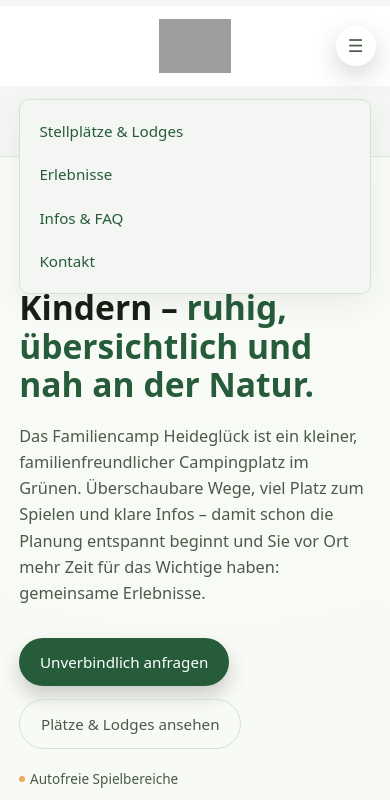
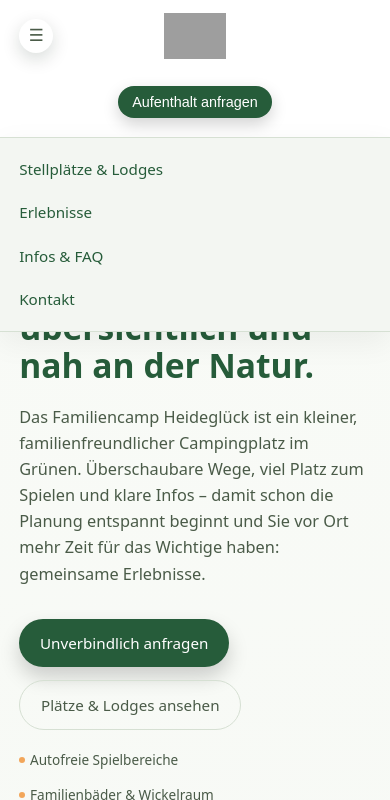
Before and after one commit to HeimHafen/familiencamp-heideglueck, a plain HTML site: page index.html in a window 390 px wide. Both pictures are taken after a click on the button "Navigation umschalten". Shown: the top 800 px of the page. Drawn offline with Linux system fonts and the light colour scheme; grey boxes are pictures that could not be loaded.

Commit message:
index.html

```diff
--- a/index.html
+++ b/index.html
@@ -101,61 +101,31 @@
       border: 0;
     }
 
-    /* ========== Header & full-width Banner ========== */
+    /* ========== Header im Azur-Stil ========== */
 
     .site-header {
       position: sticky;
       top: 0;
       z-index: 100;
+      background: #ffffff;
+      border-bottom: 1px solid rgba(214, 224, 211, 0.7);
       padding-top: max(0.4rem, env(safe-area-inset-top));
-      padding-bottom: 0.6rem;
-      background: rgba(243, 246, 242, 0.96);
-      backdrop-filter: blur(14px);
-      border-bottom: 1px solid rgba(214, 224, 211, 0.7);
     }
 
-    /* Header nimmt volle Breite, kein innerer Rand */
-    .site-header__inner {
-      position: relative;
-      width: 100%;
-    }
-
-    /* Logo-Banner über komplette Bildschirmbreite */
-    .site-brand-wrapper {
-      width: 100%;
-      overflow: hidden;
-    }
-
-    .site-brand {
+    .site-header__bar {
+      max-width: var(--content-width);
+      margin: 0 auto;
+      padding: 0.4rem var(--space-m);
       display: flex;
       align-items: center;
       justify-content: center;
-      width: 100%;
-      padding: 0.8rem 1.4rem;
-      background: var(--color-surface);
-      box-shadow: 0 10px 30px rgba(8, 32, 18, 0.15);
-      border-radius: 0; /* wirklich vollflächiges Banner */
+      position: relative;
     }
 
-    .site-brand__img {
-      display: block;
-      max-height: 60px;
-      height: auto;
-      width: auto;
-    }
-
-    @media (max-width: 480px) {
-      .site-brand__img {
-        max-height: 54px;
-      }
-    }
-
-    /* Burger-Button liegt rechts oben über dem Banner */
+    /* Burger-Button links wie bei vielen Camping-Seiten */
     .site-nav__toggle {
       position: absolute;
-      right: 0.9rem;
-      top: 50%;
-      transform: translateY(-50%);
+      left: var(--space-m);
       border: none;
       padding: 0;
       background: transparent;
@@ -170,25 +140,45 @@
       display: inline-flex;
       align-items: center;
       justify-content: center;
-      width: 40px;
-      height: 40px;
+      width: 34px;
+      height: 34px;
       border-radius: 999px;
       background: #ffffff;
-      box-shadow: 0 10px 26px rgba(8, 32, 18, 0.18);
-      font-size: 1.1rem;
+      box-shadow: 0 6px 18px rgba(8, 32, 18, 0.16);
+      font-size: 1.05rem;
       color: var(--color-text-soft);
     }
 
-    /* Navigation unter dem Banner */
+    /* Logo mittig, nutzt so viel Fläche wie möglich */
+    .site-brand {
+      display: flex;
+      align-items: center;
+      justify-content: center;
+      width: 100%;
+      text-align: center;
+    }
+
+    .site-brand__img {
+      max-height: 46px;
+      width: auto;
+      height: auto;
+    }
+
+    @media (min-width: 480px) {
+      .site-brand__img {
+        max-height: 52px;
+      }
+    }
+
+    /* Navigation unter dem Logo-Balken (wie im Beispiel) */
 
     .site-nav {
-      margin-top: 0.8rem;
+      margin-top: 0.2rem;
+      padding: 0.3rem var(--space-m) 0.4rem;
       display: flex;
       align-items: center;
       justify-content: center;
       gap: var(--space-l);
-      position: relative;
-      padding-inline: var(--space-m);
     }
 
     .site-nav__list {
@@ -212,7 +202,7 @@
     }
 
     .site-nav__cta {
-      padding: 0.6rem 1rem;
+      padding: 0.5rem 0.9rem;
       border-radius: 999px;
       border: none;
       background: var(--color-primary);
@@ -246,45 +236,45 @@
         align-items: flex-start;
         background: var(--color-bg);
         position: absolute;
-        top: 0;
-        left: var(--space-m);
-        right: var(--space-m);
+        top: 100%;
+        left: 0;
+        right: 0;
         padding: var(--space-m);
-        border-radius: var(--radius-m);
-        border: 1px solid var(--color-border);
+        border-top: 1px solid var(--color-border);
+        border-bottom: 1px solid var(--color-border);
         box-shadow: 0 10px 30px rgba(0, 0, 0, 0.06);
+        z-index: 90;
       }
 
       .site-nav--open .site-nav__cta {
-        margin-top: var(--space-s);
+        margin: var(--space-s) var(--space-m);
+      }
+
+      .site-nav {
+        position: relative;
       }
     }
 
-    /* Desktop: Menü dauerhaft sichtbar, Burger ausblenden und Content zentrieren */
+    /* Desktop: Nav dauerhaft sichtbar, Burger ausblenden */
 
     @media (min-width: 769px) {
-      .site-header__inner {
-        max-width: var(--content-width);
-        margin: 0 auto;
-      }
-
-      .site-brand-wrapper {
-        border-radius: 24px;
-        overflow: visible;
-      }
-
-      .site-brand {
-        border-radius: 24px;
-      }
-
-      .site-nav {
-        justify-content: space-between;
-        max-width: var(--content-width);
-        margin-inline: auto;
+      .site-header__bar {
+        justify-content: flex-start;
       }
 
       .site-nav__toggle {
         display: none;
+      }
+
+      .site-brand {
+        justify-content: flex-start;
+      }
+
+      .site-nav {
+        max-width: var(--content-width);
+        margin: 0 auto;
+        justify-content: flex-start;
+        gap: var(--space-l);
       }
 
       .site-nav__list {
@@ -293,6 +283,7 @@
 
       .site-nav__cta {
         display: inline-flex;
+        margin-left: auto;
       }
     }
 
@@ -791,28 +782,23 @@
   <div class="page">
     <!-- Header -->
     <header class="site-header">
-      <div class="site-header__inner">
-        <div class="site-brand-wrapper">
-          <!-- Logo-Banner über die gesamte Breite -->
-          <a href="#start" class="site-brand" aria-label="Familiencamp Heideglück – familienfreundlicher Campingplatz">
-            <img
-              src="familiencamp-logo.png"
-              alt="Familiencamp Heideglück – familienfreundlicher Campingplatz"
-              class="site-brand__img"
-            />
-          </a>
-        </div>
-
-        <!-- Burger-Button -->
+      <div class="site-header__bar">
         <button
           class="site-nav__toggle"
           type="button"
           aria-label="Navigation umschalten"
           onclick="toggleNav()"
         ></button>
+
+        <a href="#start" class="site-brand" aria-label="Familiencamp Heideglück – familienfreundlicher Campingplatz">
+          <img
+            src="familiencamp-logo.png"
+            alt="Familiencamp Heideglück – familienfreundlicher Campingplatz"
+            class="site-brand__img"
+          />
+        </a>
       </div>
 
-      <!-- Navigation unter dem Banner -->
       <nav class="site-nav" id="site-nav">
         <ul class="site-nav__list">
           <li><a href="#stellplaetze" class="site-nav__link">Stellplätze &amp; Lodges</a></li>
```
